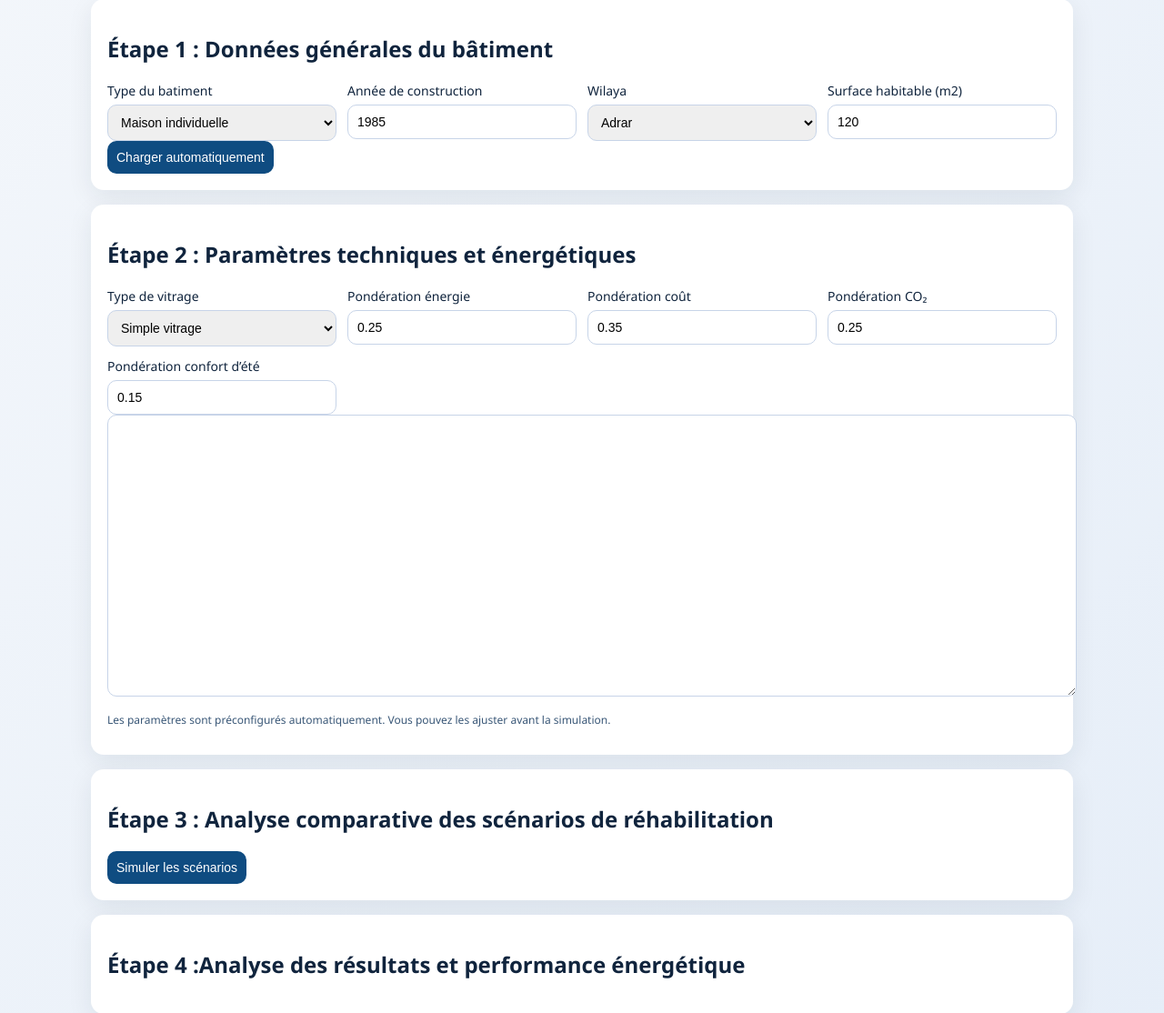
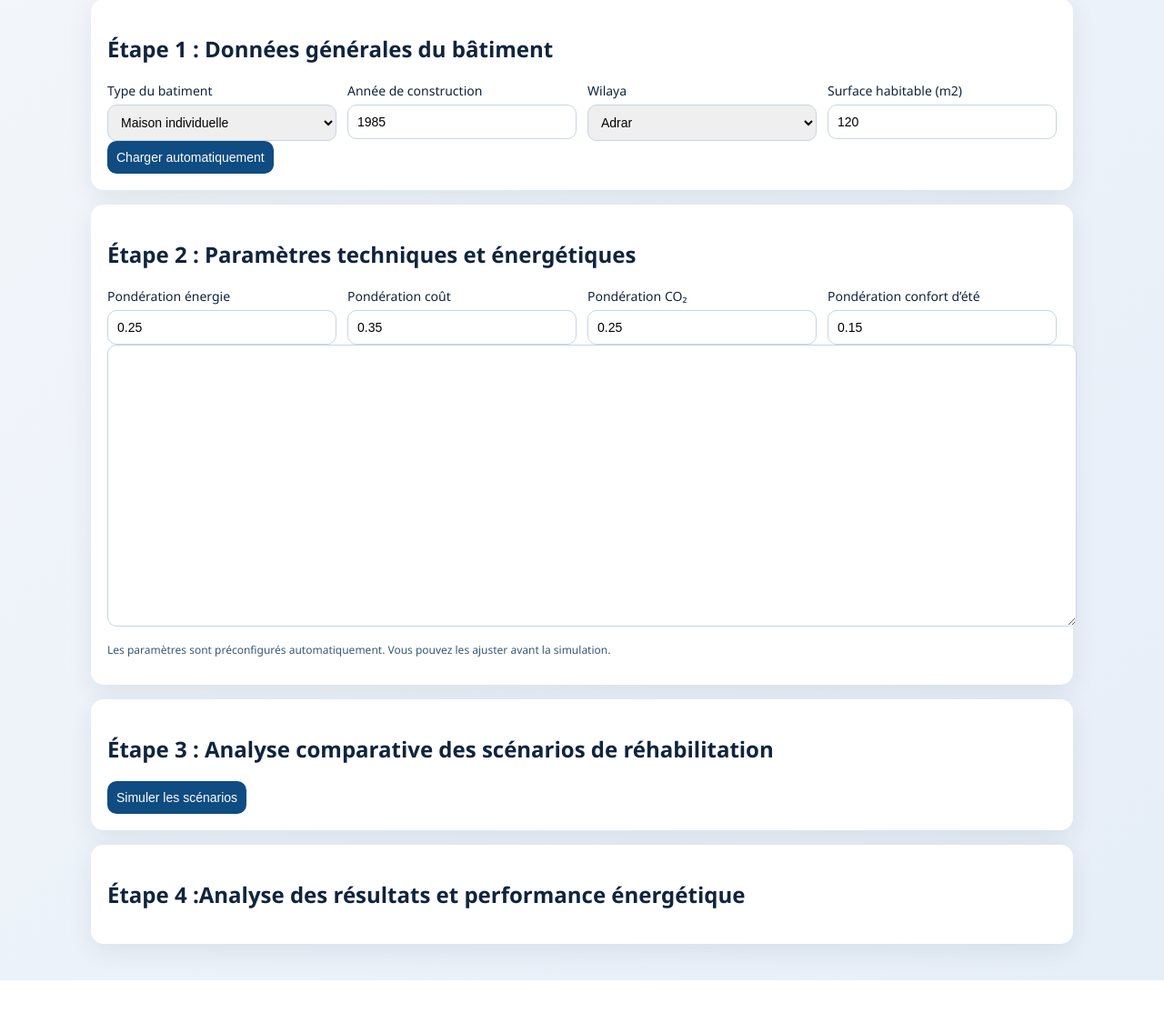
Before and after one commit to hdahhaoui/rehabi-web-app, a Flask app: page / in a window 1280 px wide. Shown: the part 326-1440 px from the top of the page at 91% size. After the commit the page ends 1404 px from the top, so only its background shows below. Run offline with Flask 3, Linux system fonts and the light colour scheme.

Commit message:
Update index.html

```diff
--- a/templates/index.html
+++ b/templates/index.html
@@ -46,13 +46,7 @@
     <section class="card" id="step2">
       <h2>Étape 2 : Paramètres techniques et énergétiques</h2>
       <div class="grid">
-        <label>Type de vitrage
-          <select id="window_type">
-            <option value="simple">Simple vitrage</option>
-            <option value="double_standard">Double vitrage standard</option>
-            <option value="double_performant">Double vitrage performant</option>
-          </select>
-        </label>
+
         <label>Pondération énergie
           <input id="w_energy" type="number" step="0.05" value="0.25">
         </label>
@@ -120,7 +114,6 @@
         resultsBox.innerHTML = "JSON invalide. Corrigez le contenu.";
         return;
       }
-      payload.window_type = document.getElementById("window_type").value;
       payload.multicriteria_weights = {
         energy: Number(document.getElementById("w_energy").value || 0.25),
         cost: Number(document.getElementById("w_cost").value || 0.35),
```
